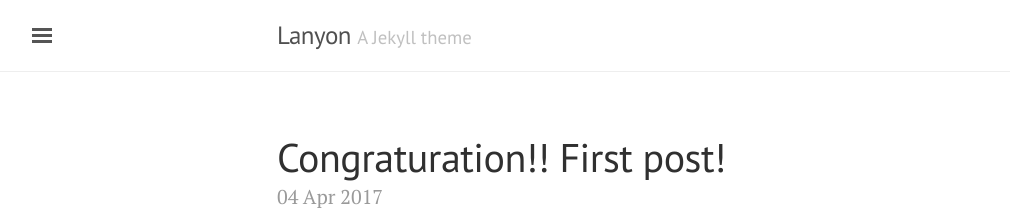
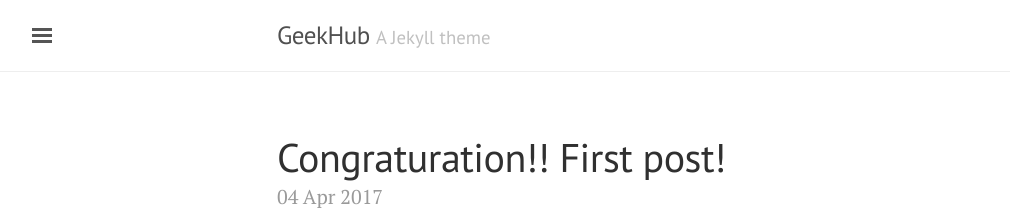
Before and after one commit to JunhyeokKim/JunhyeokKim.github.io, a Jekyll site: the page built from index.html, in a window 1280 px wide and 900 px high. Shown: the top 216 px of the window, without its empty margins (3-1013 px from the left). Built offline with Jekyll 4.4.1, drawn with Linux system fonts in a browser that asks for light colours; the list of posts is cut into pages by our own code.

Commit message:
Update _config.yml

```diff
--- a/_config.yml
+++ b/_config.yml
@@ -4,7 +4,7 @@
 permalink:           pretty
 -relative_permalinks: true
 # Setup
-title:               Lanyon
+title:               GeekHub
 tagline:             'A Jekyll theme'
 description:         'A reserved <a href="http://jekyllrb.com" target="_blank">Jekyll</a> theme that places the utmost gravity on content with a hidden drawer. Made by <a href="https://twitter.com/mdo" target="_blank">@mdo</a>.'
 url:                 http://lanyon.getpoole.com
```
